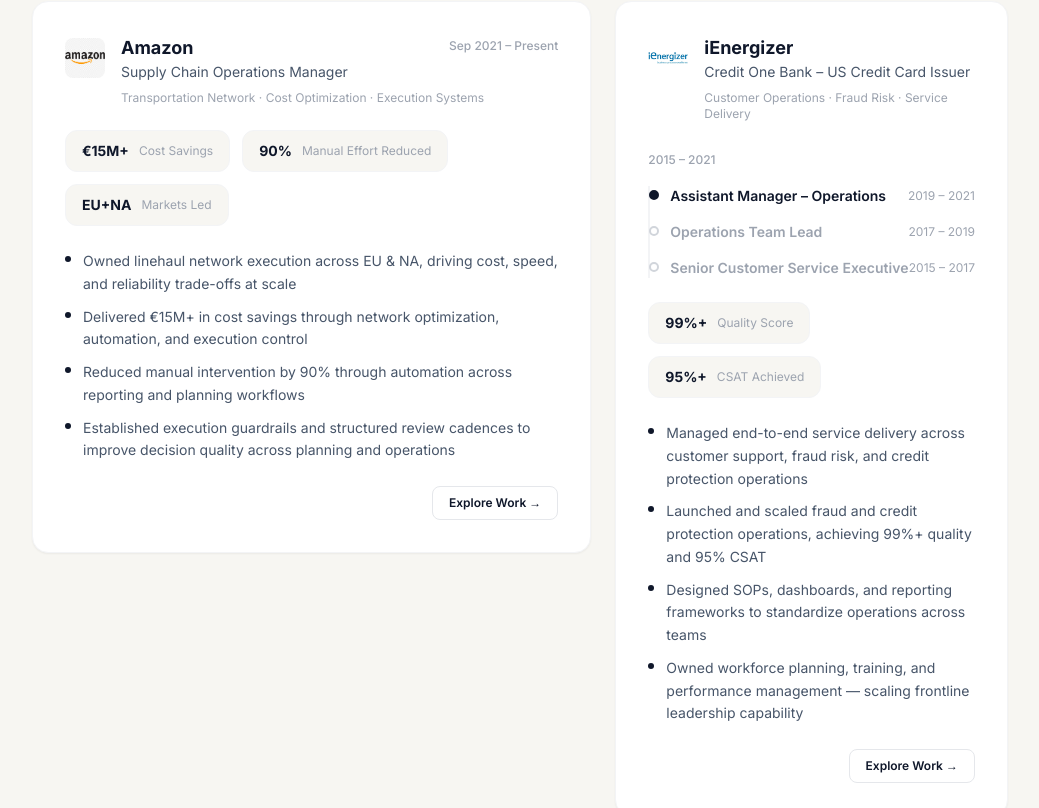
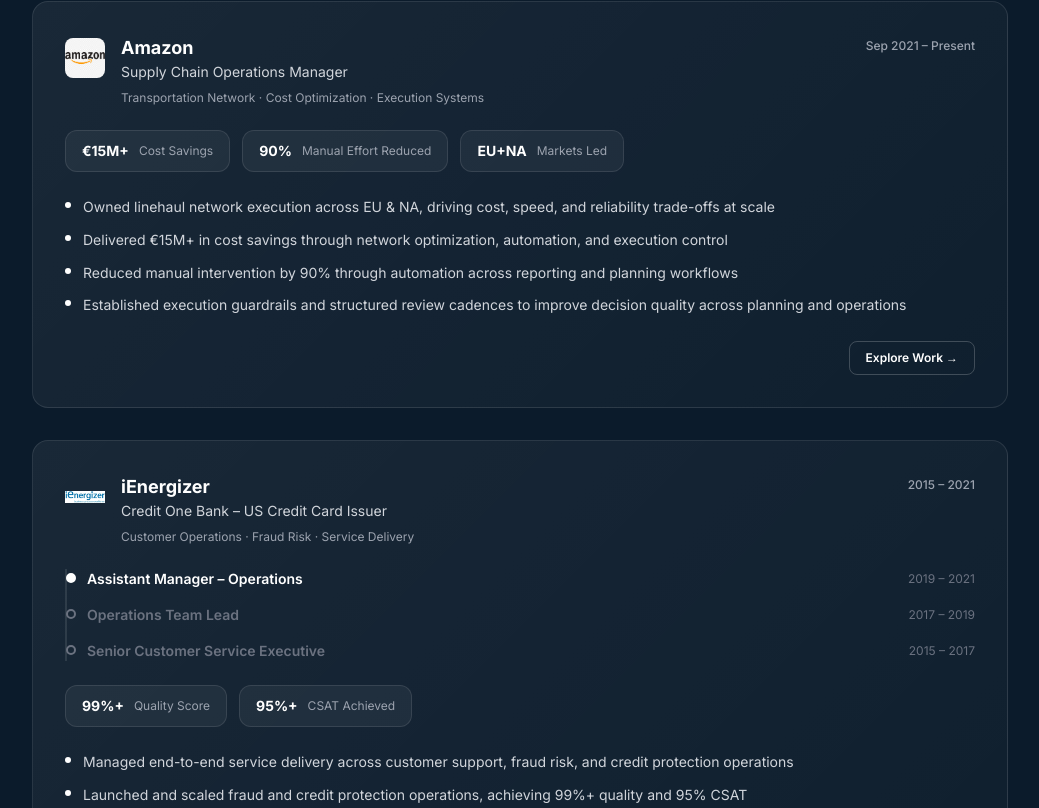
Before and after one commit to DA2793/divyansh-portfolio, a React (Vite) app: page / in a window 1280 px wide. Shown: the part 2152-2960 px from the top of the page, without its empty margins (120-1159 px from the left). Built offline with nearby package versions, Linux system fonts and the light colour scheme.

Commit message:
switch experience to dark theme with glass cards, revert to stacked layout

```diff
--- a/src/components/Experience/Experience.jsx
+++ b/src/components/Experience/Experience.jsx
@@ -31,7 +31,7 @@ const Experience = () => {
   ];
 
   return (
-    <section id="experience" className="py-24 bg-[#f7f6f2] text-[#0f172a]">
+    <section id="experience" className="py-24 bg-[#0b1b2b] text-white">
       <div className="max-w-5xl mx-auto px-6">
         {/* Header — left aligned */}
         <p className="text-xs font-semibold tracking-[0.18em] uppercase text-gray-400 mb-3">
@@ -41,17 +41,21 @@ const Experience = () => {
           Work Experience
         </h2>
 
-        {/* Staggered layout — Amazon wider left, iEnergizer narrower right */}
-        <div className="grid grid-cols-1 md:grid-cols-12 gap-6 items-start">
+        <div className="space-y-8">
 
-          {/* ─── AMAZON (7 cols) ─── */}
-          <div className="md:col-span-7 bg-white rounded-2xl p-8 border border-gray-100 shadow-sm">
+          {/* ─── AMAZON ─── */}
+          <div
+            className="rounded-2xl p-8 border border-white/10 hover:border-white/20 transition-all duration-300"
+            style={{
+              background: "linear-gradient(135deg, rgba(255,255,255,0.06), rgba(255,255,255,0.02))",
+            }}
+          >
             <div className="flex items-start justify-between gap-4 mb-2">
               <div className="flex items-center gap-4">
                 <img src="/amazon.png" alt="Amazon" className="w-10 h-10 object-contain rounded-lg" />
                 <div>
-                  <h3 className="text-lg font-bold text-[#0f172a]">Amazon</h3>
-                  <p className="text-sm text-[#475569]">Supply Chain Operations Manager</p>
+                  <h3 className="text-lg font-bold text-white">Amazon</h3>
+                  <p className="text-sm text-gray-300">Supply Chain Operations Manager</p>
                 </div>
               </div>
               <span className="text-xs text-gray-400 font-medium whitespace-nowrap mt-1">
@@ -65,8 +69,8 @@ const Experience = () => {
 
             <div className="flex flex-wrap gap-3 mb-6">
               {amazonImpact.map(({ value, label }) => (
-                <div key={label} className="bg-[#f7f6f2] rounded-xl px-4 py-2.5 border border-gray-100 flex items-center gap-2.5">
-                  <p className="text-sm font-bold text-[#0f172a]">{value}</p>
+                <div key={label} className="bg-white/5 rounded-xl px-4 py-2.5 border border-white/10 flex items-center gap-2.5">
+                  <p className="text-sm font-bold text-white">{value}</p>
                   <p className="text-xs text-gray-400">{label}</p>
                 </div>
               ))}
@@ -74,52 +78,57 @@ const Experience = () => {
 
             <ul className="space-y-2.5 mb-6">
               {amazonBullets.map((item) => (
-                <li key={item} className="flex items-start gap-3 text-sm text-[#475569] leading-relaxed">
-                  <span className="mt-1.5 w-1.5 h-1.5 rounded-full bg-[#0f172a] shrink-0" />
+                <li key={item} className="flex items-start gap-3 text-sm text-gray-300 leading-relaxed">
+                  <span className="mt-1.5 w-1.5 h-1.5 rounded-full bg-white shrink-0" />
                   {item}
                 </li>
               ))}
             </ul>
 
             <div className="flex justify-end">
-              <button className="text-xs font-semibold text-[#0f172a] border border-gray-200 rounded-lg px-4 py-2 hover:bg-[#0f172a] hover:text-white transition">
+              <button className="text-xs font-semibold text-white border border-white/20 rounded-lg px-4 py-2 hover:bg-white hover:text-[#0b1b2b] transition">
                 Explore Work →
               </button>
             </div>
           </div>
 
-          {/* ─── IENERGIZER (5 cols) ─── */}
-          <div className="md:col-span-5 bg-white rounded-2xl p-8 border border-gray-100 shadow-sm">
+          {/* ─── IENERGIZER ─── */}
+          <div
+            className="rounded-2xl p-8 border border-white/10 hover:border-white/20 transition-all duration-300"
+            style={{
+              background: "linear-gradient(135deg, rgba(255,255,255,0.06), rgba(255,255,255,0.02))",
+            }}
+          >
             <div className="flex items-start justify-between gap-4 mb-2">
               <div className="flex items-center gap-4">
                 <img src="/ienergizer.png" alt="iEnergizer" className="w-10 h-10 object-contain rounded-lg" />
                 <div>
-                  <h3 className="text-lg font-bold text-[#0f172a]">iEnergizer</h3>
-                  <p className="text-sm text-[#475569]">Credit One Bank – US Credit Card Issuer</p>
+                  <h3 className="text-lg font-bold text-white">iEnergizer</h3>
+                  <p className="text-sm text-gray-300">Credit One Bank – US Credit Card Issuer</p>
                 </div>
               </div>
+              <span className="text-xs text-gray-400 font-medium whitespace-nowrap mt-1">
+                2015 – 2021
+              </span>
             </div>
 
             <p className="text-xs text-gray-400 mb-6 ml-14">
               Customer Operations · Fraud Risk · Service Delivery
             </p>
 
-            <span className="text-xs text-gray-400 font-medium">2015 – 2021</span>
-
-            {/* Role progression */}
-            <div className="relative pl-5 border-l-2 border-gray-100 mt-4 mb-6 space-y-4">
+            <div className="relative pl-5 border-l-2 border-white/10 mb-6 space-y-4">
               {iEnergizerProgression.map(({ role, period, active }) => (
                 <div key={role} className="relative">
                   <span
                     className={`absolute -left-[21px] top-1 w-2.5 h-2.5 rounded-full border-2 ${
-                      active ? "bg-[#0f172a] border-[#0f172a]" : "bg-white border-gray-300"
+                      active ? "bg-white border-white" : "bg-transparent border-gray-500"
                     }`}
                   />
                   <div className="flex items-center justify-between">
-                    <p className={`text-sm font-semibold ${active ? "text-[#0f172a]" : "text-gray-400"}`}>
+                    <p className={`text-sm font-semibold ${active ? "text-white" : "text-gray-500"}`}>
                       {role}
                     </p>
-                    <p className="text-xs text-gray-400">{period}</p>
+                    <p className="text-xs text-gray-500">{period}</p>
                   </div>
                 </div>
               ))}
@@ -127,8 +136,8 @@ const Experience = () => {
 
             <div className="flex flex-wrap gap-3 mb-6">
               {iEnergizerImpact.map(({ value, label }) => (
-                <div key={label} className="bg-[#f7f6f2] rounded-xl px-4 py-2.5 border border-gray-100 flex items-center gap-2.5">
-                  <p className="text-sm font-bold text-[#0f172a]">{value}</p>
+                <div key={label} className="bg-white/5 rounded-xl px-4 py-2.5 border border-white/10 flex items-center gap-2.5">
+                  <p className="text-sm font-bold text-white">{value}</p>
                   <p className="text-xs text-gray-400">{label}</p>
                 </div>
               ))}
@@ -136,15 +145,15 @@ const Experience = () => {
 
             <ul className="space-y-2.5 mb-6">
               {iEnergizerBullets.map((item) => (
-                <li key={item} className="flex items-start gap-3 text-sm text-[#475569] leading-relaxed">
-                  <span className="mt-1.5 w-1.5 h-1.5 rounded-full bg-[#0f172a] shrink-0" />
+                <li key={item} className="flex items-start gap-3 text-sm text-gray-300 leading-relaxed">
+                  <span className="mt-1.5 w-1.5 h-1.5 rounded-full bg-white shrink-0" />
                   {item}
                 </li>
               ))}
             </ul>
 
             <div className="flex justify-end">
-              <button className="text-xs font-semibold text-[#0f172a] border border-gray-200 rounded-lg px-4 py-2 hover:bg-[#0f172a] hover:text-white transition">
+              <button className="text-xs font-semibold text-white border border-white/20 rounded-lg px-4 py-2 hover:bg-white hover:text-[#0b1b2b] transition">
                 Explore Work →
               </button>
             </div>
```
